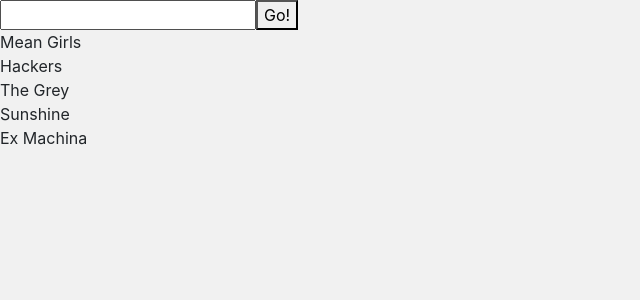
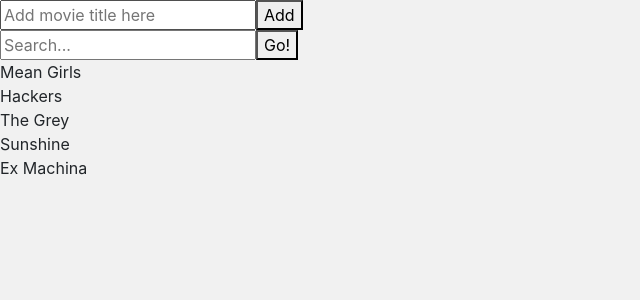
Before and after one commit to PlasmaIntec/movie-list-app, a React app: page / in a window 1280 px wide. Shown: the top 300 px of the page, without its empty margins (0-640 px from the left). Built offline with nearby package versions, Linux system fonts and the light colour scheme.

Commit message:
implemented add movies functionality

```diff
--- /dev/null
+++ b/src/js/components/AddMovie.jsx
@@ -0,0 +1,20 @@
+import React from "react";
+import ReactDOM from "react-dom";
+
+var AddMovie = (props) => (
+	<div className="addmovie-bar">
+		<input
+			className="addmovie-field"
+			ref={props.movieTitle}
+			type="text"
+			placeholder="Add movie title here"
+		/>
+		<button
+			className="addmovie-button"
+			onClick={props.addToMovieList}>
+			Add
+		</button>
+	</div>
+);
+
+export default AddMovie;
--- a/src/js/components/App.jsx
+++ b/src/js/components/App.jsx
@@ -2,17 +2,17 @@
 import ReactDOM from "react-dom";
 import Movie from "./Movie.jsx";
 import Search from "./Search.jsx";
+import AddMovie from "./AddMovie.jsx";
 
 class App extends React.Component {
 	constructor(props) {
 		super(props);
 		this.state = {
-			query: '',
 			movieList: [],
 			displayMovieList: []
 		};
-		this.updateQuery = this.updateQuery.bind(this);
 		this.updateDisplayMovieList = this.updateDisplayMovieList.bind(this);
+		this.addToMovieList = this.addToMovieList.bind(this);
 	}
 	componentDidMount() {
 		this.setState({
@@ -20,20 +20,29 @@
 			displayMovieList: this.props.movieList
 		});
 	}
-	updateQuery(event) {
-		this.setState({ query: event.target.value });
-	}
 	updateDisplayMovieList() {
 		var newList = this.state.movieList.filter((movie) => {
-			return movie.title.toLowerCase().indexOf(this.state.query.toLowerCase()) !== -1;
+			return movie.title.toLowerCase().indexOf(this.searchQuery.value.toLowerCase()) !== -1;
 		});
 		this.setState({ displayMovieList: newList });
+		this.searchQuery.value = '';
+	}
+	addToMovieList() {
+		var newList = this.state.movieList;
+		newList.push({ title: this.newTitle.value });
+		this.setState({ movieList: newList});
+		this.updateDisplayMovieList();
+		this.newTitle.value = '';
 	}
 	render() {
 		return (
 			<div>
+				<AddMovie
+					movieTitle={input => this.newTitle = input}
+					addToMovieList={this.addToMovieList}
+				/>
 				<Search
-					updateQuery={this.updateQuery}
+					searchQuery={input => this.searchQuery = input}
 					updateDisplayMovieList={this.updateDisplayMovieList}
 				/>
 				{
--- a/src/js/components/Search.jsx
+++ b/src/js/components/Search.jsx
@@ -3,8 +3,15 @@
 
 var Search = (props) => (
 	<div className="search-bar">
-		<input className="search-field" onChange={props.updateQuery} type="text" />
-		<button className="search-button" onClick={props.updateDisplayMovieList}>
+		<input
+			className="search-field"
+			ref={props.searchQuery}
+			type="text"
+			placeholder="Search..."
+		/>
+		<button
+			className="search-button"
+			onClick={props.updateDisplayMovieList}>
 			Go!
 		</button>
 	</div>
```
